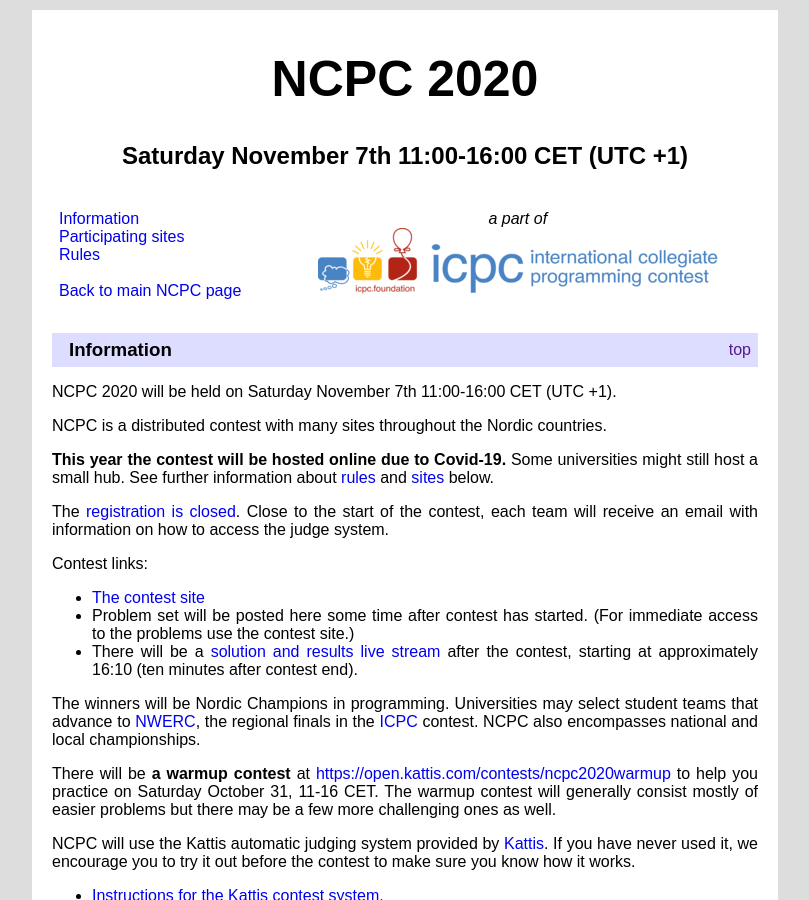
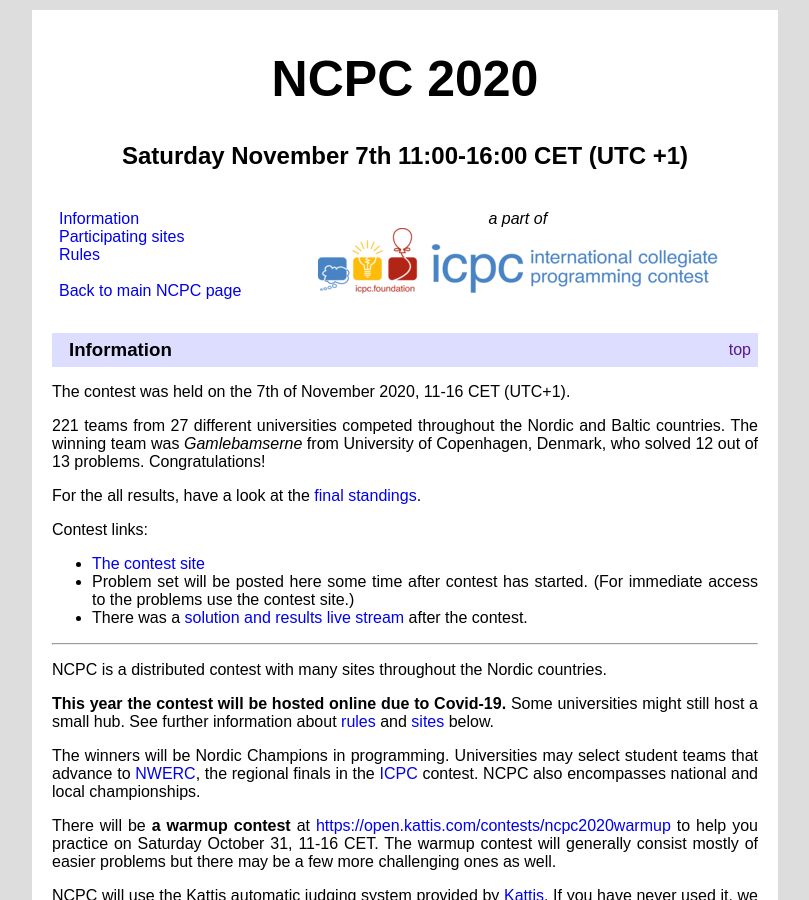
Before and after one commit to icpc/ncpc-web, a Jekyll site: the page built from ncpc2020/index.html, in a window 1280 px wide and 900 px high. Shown: the whole window, without its empty margins (235-1044 px from the left). Built offline with Jekyll 4.4.1, drawn with Linux system fonts in a browser that asks for light colours.

Commit message:
[2020] update after contest - some links missing.

```diff
--- a/ncpc2020/index.html
+++ b/ncpc2020/index.html
@@ -20,19 +20,22 @@
 </table>
 
 <p>
+The contest was held on the 7th of November 2020, 11-16 CET (UTC+1). </p>
+<p>
+221 teams from 27 different universities competed throughout the Nordic and Baltic countries. The winning team was <i>Gamlebamserne</i> from University of Copenhagen, Denmark, who solved 12 out of 13 problems. Congratulations!
+</p>
+<p>For the all results, have a look at the <a href="https://ncpc20.kattis.com/standings">final standings</a>.
+</p>
+
+<!--
+<p>
   NCPC 2020 will be held on {{ page.dateTime }}.
 </p>
 
 <p>
-NCPC is a distributed contest with many sites throughout the Nordic countries.
-</p>
-<p>
-<b>This year the contest will be hosted online due to Covid-19.</b> Some universities might still host a small hub. See further information about <a href='#rules'>rules</a> and <a href="#sites">sites</a> below.
-</p>
-<p>
 The <a href="https://icpc.global/regionals/finder/Nordic-2020">registration is closed</a>. Close to the start of the contest, each team will receive an email with information on how to access the judge system.
 </p>
-
+-->
 
 <p>Contest links:
 <ul>
@@ -40,7 +43,7 @@
   <li>Problem set will be posted here some time after contest has started. (For immediate access to the problems use the contest site.)
    <!-- [<a href="ncpc2019problems.pdf">PDF</a>].-->
   </li>
-  <li>There will be a <a href="https://youtu.be/yZn6xKEN1uU">solution and results live stream</a> after the contest, starting at approximately 16:10 (ten minutes after contest end).
+  <li>There was a <a href="https://youtu.be/yZn6xKEN1uU">solution and results live stream</a> after the contest.
   </li>
   <!--
   <li>Slides describing solutions
@@ -55,19 +58,13 @@
 </ul>
 </p>
 
-<!--          <p> -->
-<!--            NCPC 2019 will be held Saturday October 5th 11:00-16:00 CEST. -->
-<!--            NCPC is a distributed contest with many sites throughout the Nordic countries. -->
-<!--            Local information for each site such as when and where you should meet will be available by following the links associated with each site below. -->
-<!--      </p> -->
-
-<!--          <p> -->
-<!--            <ul> -->
-<!--              <li>The <a href="reg.html">registration</a> is open until Wednesday October 2th at 23:59 CEST.</li> -->
-<!-- <\!--             <li>The <a href="reg.html">registration</a> is now closed. Your local organizer might still accept new teams, contact them to find out.</li>-\-> -->
-<!--    <li>The list of <a href="http://icpc.baylor.edu/regionals/finder/nordic-2019/teams">registered teams</a>.</li> -->
-<!--            </ul> -->
-<!--          </p> -->
+<hr />
+<p>
+NCPC is a distributed contest with many sites throughout the Nordic countries.
+</p>
+<p>
+<b>This year the contest will be hosted online due to Covid-19.</b> Some universities might still host a small hub. See further information about <a href='#rules'>rules</a> and <a href="#sites">sites</a> below.
+</p>
 
 <p>
   The winners will be Nordic Champions in programming. Universities may select student teams that advance to <a href="http://nwerc.eu">NWERC</a>,
```
Also changed, not shown: index.html (+4 -6 lines).
